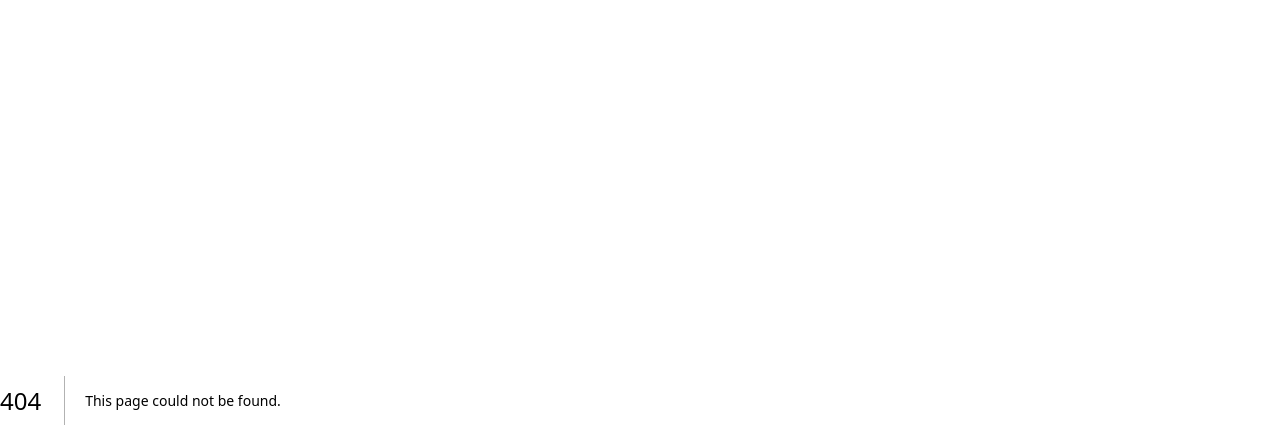
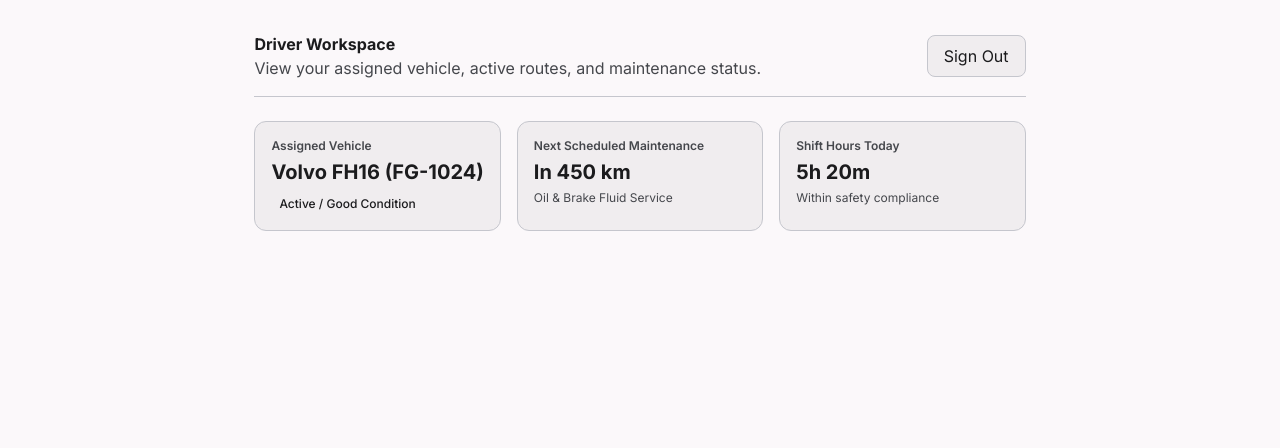
Before and after one commit to shettigarpratham6-web/FleetGuard, a Next.js app in the folder frontend/: page /driver in a window 1280 px wide. Before the commit this address had no page. Shown: the top 448 px of the page. Built offline with nearby package versions, Linux system fonts and the light colour scheme; no server answers.

Commit message:
Fix authentication redirects and logout flow

```diff
--- a/frontend/src/app/dashboard/page.tsx
+++ b/frontend/src/app/dashboard/page.tsx
@@ -34,16 +34,20 @@
       return;
     }
     const currentUser = api.auth.getLocalUser();
+
+if (!currentUser) {
+  router.push('/login');
+  return;
+}
+
+   const role = currentUser.role?.trim().toLowerCase();
     if (
-      currentUser &&
-      currentUser.role !== 'Admin' &&
-      currentUser.role !== 'Fleet Manager' &&
-      currentUser.role !== 'Manager'
-    ) {
-      router.push('/register');
-      return;
+     currentUser &&
+     !['Admin', 'Fleet Manager', 'Manager'].includes(currentUser.role)
+      ) {
+    router.push('/dashboard');   // or '/dashboard' or '/home'
+    return;
     }
-
     const fetchData = async () => {
       try {
         setLoading(true);
--- /dev/null
+++ b/frontend/src/app/driver/page.tsx
@@ -0,0 +1,70 @@
+'use client';
+
+import React from 'react';
+import { useRouter } from 'next/navigation';
+import { api } from '@/services/api';
+
+export default function DriverDashboard() {
+  const router = useRouter();
+
+  const handleSignOut = () => {
+    // 1. Clear session token/user data using your API service or localStorage
+    if (api?.auth?.logout) {
+      api.auth.logout();
+    } else {
+      localStorage.removeItem('token');
+      localStorage.removeItem('user');
+    }
+
+    // 2. Redirect to the login page after clearing storage
+    router.push('/login');
+  };
+
+  return (
+    <div className="p-md md:p-xl space-y-lg max-w-7xl mx-auto">
+      {/* Header */}
+      <div className="flex flex-col md:flex-row md:items-center justify-between gap-md border-b border-outline-variant pb-md">
+        <div>
+          <h1 className="font-headline-lg text-headline-lg font-bold text-on-surface">
+            Driver Workspace
+          </h1>
+          <p className="font-body-md text-on-surface-variant">
+            View your assigned vehicle, active routes, and maintenance status.
+          </p>
+        </div>
+
+        {/* Updated Sign Out Button */}
+        <button
+          onClick={handleSignOut}
+          type="button"
+          className="px-md py-sm bg-surface-container hover:bg-surface-container-high border border-outline-variant rounded-lg text-body-md text-on-surface transition-all text-center cursor-pointer"
+        >
+          Sign Out
+        </button>
+      </div>
+
+      {/* Driver Overview Cards */}
+      <div className="grid grid-cols-1 md:grid-cols-3 gap-md">
+        <div className="p-md rounded-xl bg-surface-container border border-outline-variant space-y-xs">
+          <p className="text-xs text-on-surface-variant font-semibold">Assigned Vehicle</p>
+          <p className="text-xl font-bold text-on-surface">Volvo FH16 (FG-1024)</p>
+          <span className="inline-block px-2 py-0.5 text-xs bg-success-container/20 text-success rounded-md font-medium">
+            Active / Good Condition
+          </span>
+        </div>
+
+        <div className="p-md rounded-xl bg-surface-container border border-outline-variant space-y-xs">
+          <p className="text-xs text-on-surface-variant font-semibold">Next Scheduled Maintenance</p>
+          <p className="text-xl font-bold text-on-surface">In 450 km</p>
+          <p className="text-xs text-on-surface-variant">Oil & Brake Fluid Service</p>
+        </div>
+
+        <div className="p-md rounded-xl bg-surface-container border border-outline-variant space-y-xs">
+          <p className="text-xs text-on-surface-variant font-semibold">Shift Hours Today</p>
+          <p className="text-xl font-bold text-on-surface">5h 20m</p>
+          <p className="text-xs text-on-surface-variant">Within safety compliance</p>
+        </div>
+      </div>
+    </div>
+  );
+}
--- a/frontend/src/app/login/page.tsx
+++ b/frontend/src/app/login/page.tsx
@@ -1,6 +1,6 @@
 'use client';
 
-import React, { useState, useEffect } from 'react';
+import React, { useState, useEffect, useCallback } from 'react';
 import Link from 'next/link';
 import { useRouter } from 'next/navigation';
 import { api } from '@/services/api';
@@ -11,18 +11,35 @@
   const [password, setPassword] = useState('');
   const [error, setError] = useState('');
   const [loading, setLoading] = useState(false);
+  const [checkingAuth, setCheckingAuth] = useState(true);
+
+  // Helper function to handle role-based navigation
+  const redirectBasedOnRole = useCallback((role?: string) => {
+  if (!role) {
+    router.replace('/login');
+    return;
+  }
+
+  if (
+    role === 'Admin' ||
+    role === 'Fleet Manager' ||
+    role === 'Manager'
+  ) {
+    router.replace('/dashboard');
+  } else {
+    router.replace('/driver');   // or your driver page
+  }
+}, [router]);
 
   useEffect(() => {
-    // If already authenticated, redirect immediately based on role
+    // If already authenticated, redirect immediately based on stored user role
     if (api.auth.isAuthenticated()) {
       const user = api.auth.getLocalUser();
-      if (user?.role === 'Admin' || user?.role === 'Fleet Manager' || user?.role === 'Manager') {
-        router.push('/dashboard');
+      redirectBasedOnRole(user?.role);
     } else {
-        router.push('/register');
+      setCheckingAuth(false);
     }
-    }
-  }, [router]);
+  }, [redirectBasedOnRole]);
 
   const handleSubmit = async (e: React.FormEvent) => {
   e.preventDefault();
@@ -36,20 +53,31 @@
   setLoading(true);
 
   try {
-      const data = await api.auth.login(email, password);
-      const user = data.user;
+    await api.auth.login(email, password);
 
-      if (user?.role === 'Admin' || user?.role === 'Fleet Manager' || user?.role === 'Manager') {
-        router.push('/dashboard');
-      } else {
-        router.push('/register');
+// Always use the stored user
+const user = api.auth.getLocalUser();
+
+if (!user) {
+  throw new Error("User information not found after login.");
 }
+
+redirectBasedOnRole(user.role);
   } catch (err: any) {
-      setError(err.message || 'Invalid email or password. Please try again.');
+    setError(err?.message || 'Invalid email or password.');
   } finally {
     setLoading(false);
   }
 };
+
+  // Spinner fallback to prevent UI flash during authentication verification
+  if (checkingAuth) {
+    return (
+      <div className="flex min-h-screen w-screen items-center justify-center bg-surface-container-lowest">
+        <div className="w-8 h-8 border-4 border-primary border-t-transparent rounded-full animate-spin" />
+      </div>
+    );
+  }
 
   return (
     <div className="flex min-h-screen w-screen bg-background overflow-y-auto">
--- a/frontend/src/app/page.tsx
+++ b/frontend/src/app/page.tsx
@@ -1,3 +1,4 @@
+// src/app/page.tsx
 'use client';
 
 import { useEffect } from 'react';
@@ -8,17 +9,19 @@
   const router = useRouter();
 
   useEffect(() => {
-    if (!api.auth.isAuthenticated()) {
-      router.push('/login');
-    } else {
-      const user = api.auth.getLocalUser();
-      if (user?.role === 'Admin' || user?.role === 'Fleet Manager' || user?.role === 'Manager') {
-        router.push('/dashboard');
-      } else {
-        router.push('/register');
-      }
-    }
-  }, [router]);
+  if (!api.auth.isAuthenticated()) {
+    router.replace('/login');
+    return;
+  }
+
+  const user = api.auth.getLocalUser();
+
+  if (user?.role) {
+    router.replace('/dashboard');
+  } else {
+    router.replace('/login');
+  }
+}, [router]);
 
   return (
     <div className="flex h-screen w-screen items-center justify-center bg-background">
--- a/frontend/src/app/register/page.tsx
+++ b/frontend/src/app/register/page.tsx
@@ -36,11 +36,13 @@
         password,
         role: role as any,
         phone_number: phoneNumber || undefined,
-        profile_picture: profilePicture || undefined
+        profile_picture: profilePicture || undefined,
       });
+
+      // Navigate safely to dashboard upon successful registration
       router.push('/dashboard');
     } catch (err: any) {
-      setError(err.message || 'Registration failed. Please try again.');
+      setError(err?.message || 'Registration failed. Please try again.');
     } finally {
       setLoading(false);
     }
@@ -186,7 +188,7 @@
                 <select
                   value={role}
                   onChange={(e) => setRole(e.target.value)}
-                  className="w-full bg-surface-container rounded-lg border border-outline-variant focus:border-primary focus:ring-1 focus:ring-primary px-md py-sm text-body-md font-body-md text-on-surface transition-all outline-none"
+                  className="w-full bg-surface-container rounded-lg border border-outline-variant focus:border-primary focus:ring-1 focus:ring-primary px-md py-sm text-body-md font-body-md text-on-surface transition-all outline-none cursor-pointer"
                 >
                   <option value="Fleet Manager">Fleet Manager</option>
                   <option value="Admin">Administrator</option>
@@ -232,7 +234,7 @@
                 type="checkbox"
                 className="w-4 h-4 rounded border-outline-variant text-primary focus:ring-primary cursor-pointer mt-0.5"
               />
-              <label htmlFor="terms" className="font-body-sm text-body-sm text-on-surface-variant cursor-pointer">
+              <label htmlFor="terms" className="font-body-sm text-body-sm text-on-surface-variant cursor-pointer select-none">
                 I agree to the Terms of Service and Privacy Policy.
               </label>
             </div>
--- /dev/null
+++ b/frontend/src/app/unauthorized/page.tsx
@@ -0,0 +1,10 @@
+export default function UnauthorizedPage() {
+  return (
+    <div className="min-h-screen flex items-center justify-center">
+      <div className="text-center">
+        <h1 className="text-3xl font-bold">403 - Unauthorized</h1>
+        <p>You don't have permission to access this page.</p>
+      </div>
+    </div>
+  );
+}
```
Also changed, not shown: frontend/src/app/profile/page.tsx (added), 1 other file (tests, documents, lock files or other folders). Lines whose indentation alone changed are shown as unchanged.
